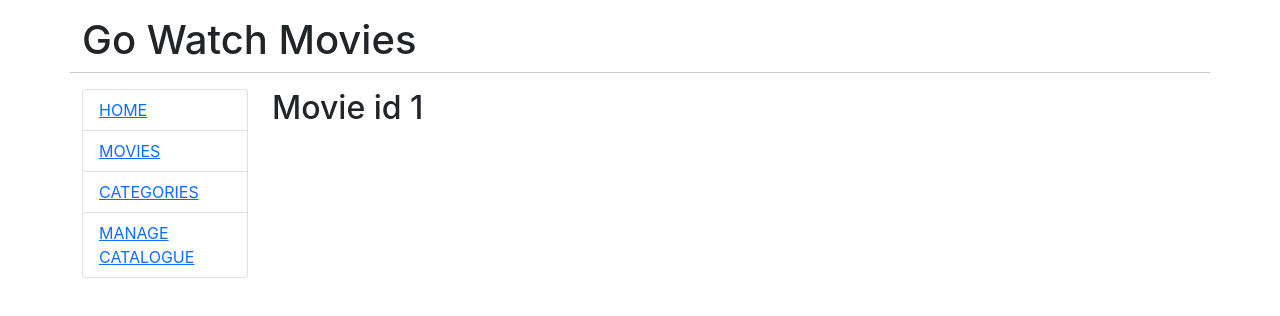
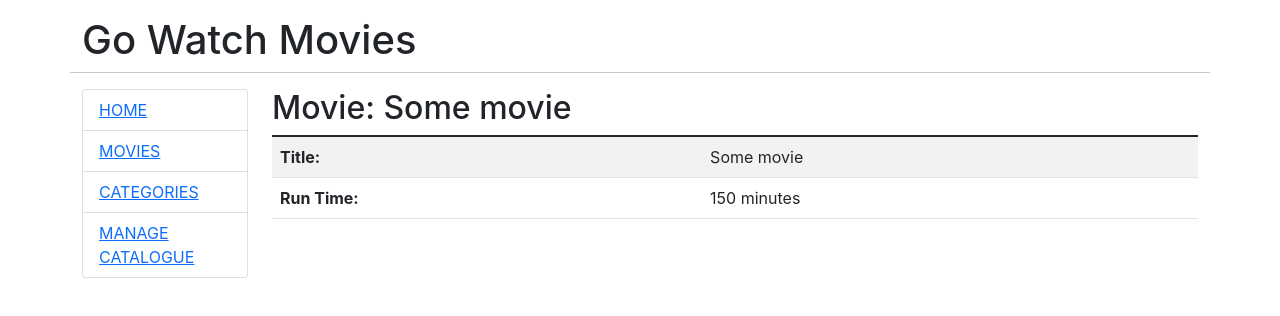
Before and after one commit to taiki-nd/go-movies, a React (Create React App) app: page /movies/1 in a window 1280 px wide. Shown: the top 316 px of the page. Built offline with nearby package versions, Linux system fonts and the light colour scheme.

Commit message:
映画詳細ページの作成

```diff
--- a/src/App.js
+++ b/src/App.js
@@ -4,6 +4,7 @@
 import Movies from './components/Movies'
 import { Admin } from './components/Admin'
 import Categories from './components/Categories'
+import OneMovie from './components/OneMovie'
 
 export default function App() {
 
@@ -39,9 +40,7 @@
 
           <div className="col-md-10">
             <Switch>
-              <Route path="/movies/:id">
-                <Movie />
-              </Route>
+              <Route path="/movies/:id" component={OneMovie} />
               <Route path="/movies">
                 <Movies />
               </Route>
--- /dev/null
+++ b/src/components/OneMovie.js
@@ -0,0 +1,38 @@
+import React, { Component } from 'react';
+
+export default class OneMovie extends Component{
+
+  state = { movie: {} }
+
+  componentDidMount(){
+    this.setState({
+      movie: {
+        id: this.props.match.params.id,
+        title: "Some movie",
+        runtime: 150,
+      }
+    })
+  }
+
+  render(){
+    return(
+      <>
+        <h2>Movie: {this.state.movie.title} </h2>
+        <table className="table table-compact table-striped">
+          <thead></thead>
+          <tbody>
+            <tr>
+              <td><strong>Title:</strong></td>
+              <td>{this.state.movie.title}</td>
+            </tr>
+            <tr>
+              <td><strong>Run Time:</strong></td>
+              <td>{this.state.movie.runtime} minutes </td>
+            </tr>
+          </tbody>
+        </table>
+      </>
+    );
+  }
+
+}
```
